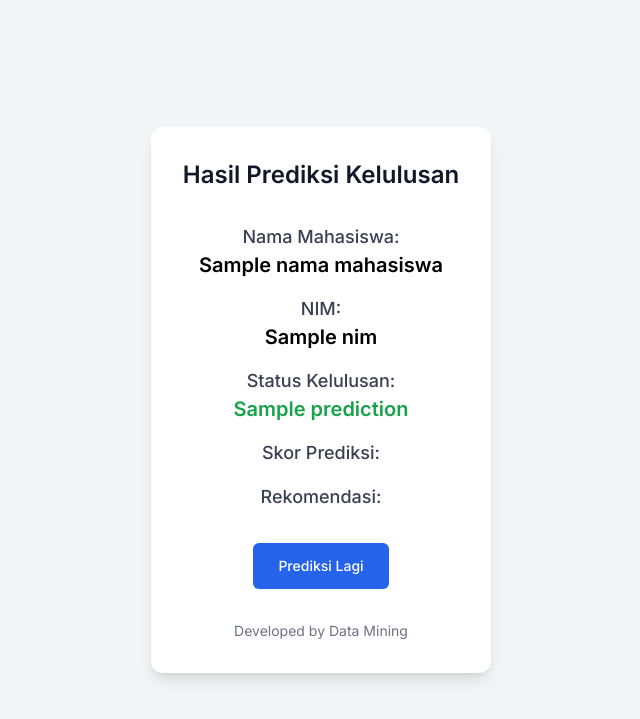
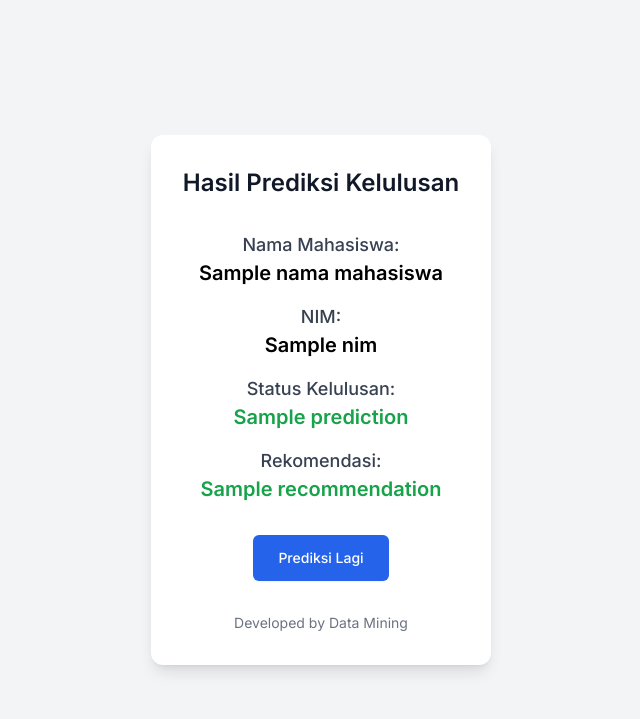
Before and after one commit to rachmadhartono8/students_prediction_webapp-main-final, a Flask app: template templates/output.html in a window 1280 px wide. Shown: the top 719 px of the page, without its empty margins (319-959 px from the left). Run offline with Flask 3, Linux system fonts and the light colour scheme; the template is opened without the code that fills it: most values are stand-ins (such as "Sample title", 1, 10 or a date in 2020); some libraries are stand-ins or nearby versions.

Commit message:
redeploy

```diff
--- a/app.py
+++ b/app.py
@@ -24,13 +24,27 @@ def output():
         ipk_kum = float(request.form['ipk_kum'])
         if ipk_kum >= 3.0:
             prediction = 'Lulus Tepat Waktu'
+            recommendation = 'Good Job, Terus tingkatkan prestasi dan partisipasi dalam kegiatan akademik dan non-akademik.'
         elif ipk_kum <= 2.9:
             prediction = 'Tidak lulus Tepat Waktu'
+            recommendation = 'Tidak apa-apa, jangan putus semangat, Masih ada kesempatan untuk di perbaiki'
         else:
             prediction = 'Unknown'
 
-        return render_template('output.html', nama_mahasiswa=nama_mahasiswa, nim=nim, ipk_kum=ipk_kum, prediction=prediction)
+        # if prediction == 'Lulus Tepat Waktu' and ipk_kum >= correct_threshold:
+        #     score_prediksi = 80
+        # elif prediction == 'Tidak lulus Tepat Waktu' and ipk_kum <= correct_threshold:
+        #     score_prediksi = 80
+        # else:
+        #     score_prediksi = 50
 
+        # score_prediksi=score_prediksi
+
+        return render_template('output.html', nama_mahasiswa=nama_mahasiswa, nim=nim, ipk_kum=ipk_kum, prediction=prediction, recommendation=recommendation)
+
+@app.route('/predictiongraduation')
+def prediction_graduation():
+    return render_template('predictiongraduation.html')
 
 def students_pred(ipk_kum):
     model = pickle.load(open('model.pkl','rb'))
--- a/templates/output.html
+++ b/templates/output.html
@@ -26,16 +26,19 @@
                 <p class="text-xl font-semibold text-green-600">{{ prediction }}</p>
             </div>
             <div class="text-center">
-                <h2 class="text-lg font-medium text-gray-700">Skor Prediksi:</h2>
-                <!-- <p class="text-xl font-semibold">85%</p> -->
+                <!-- <h2 class="text-lg font-medium text-gray-700">Skor Prediksi:</h2> -->
+                <!-- <p class="text-xl font-semibold text-green-600">{{ score_prediksi }}</p> -->
             </div>
             <div class="text-center">
                 <h2 class="text-lg font-medium text-gray-700">Rekomendasi:</h2>
-                <!-- <p class="text-md text-gray-600">Terus tingkatkan prestasi dan partisipasi dalam kegiatan akademik dan non-akademik.</p> -->
+                <p class="text-xl font-semibold text-green-600">{{ recommendation }}</p>
             </div>
         </div>
+        <!-- <div class="text-center">
+            <a href="/templates/predictiongraduation.html" class="inline-block px-6 py-3 border border-transparent rounded-md shadow-sm text-sm font-medium text-white bg-blue-600 hover:bg-blue-700 focus:outline-none focus:ring-2 focus:ring-offset-2 focus:ring-blue-500">Prediksi Lagi</a>
+        </div> -->
         <div class="text-center">
-            <a href="/templates/predictiongraduation.html" class="inline-block px-6 py-3 border border-transparent rounded-md shadow-sm text-sm font-medium text-white bg-blue-600 hover:bg-blue-700 focus:outline-none focus:ring-2 focus:ring-offset-2 focus:ring-blue-500">Prediksi Lagi</a>
+            <a href="{{ url_for('prediction_graduation') }}" class="inline-block px-6 py-3 border border-transparent rounded-md shadow-sm text-sm font-medium text-white bg-blue-600 hover:bg-blue-700 focus:outline-none focus:ring-2 focus:ring-offset-2 focus:ring-blue-500">Prediksi Lagi</a>
         </div>
         <p class="text-center text-sm text-gray-500">Developed by Data Mining</p>
     </div>
```
